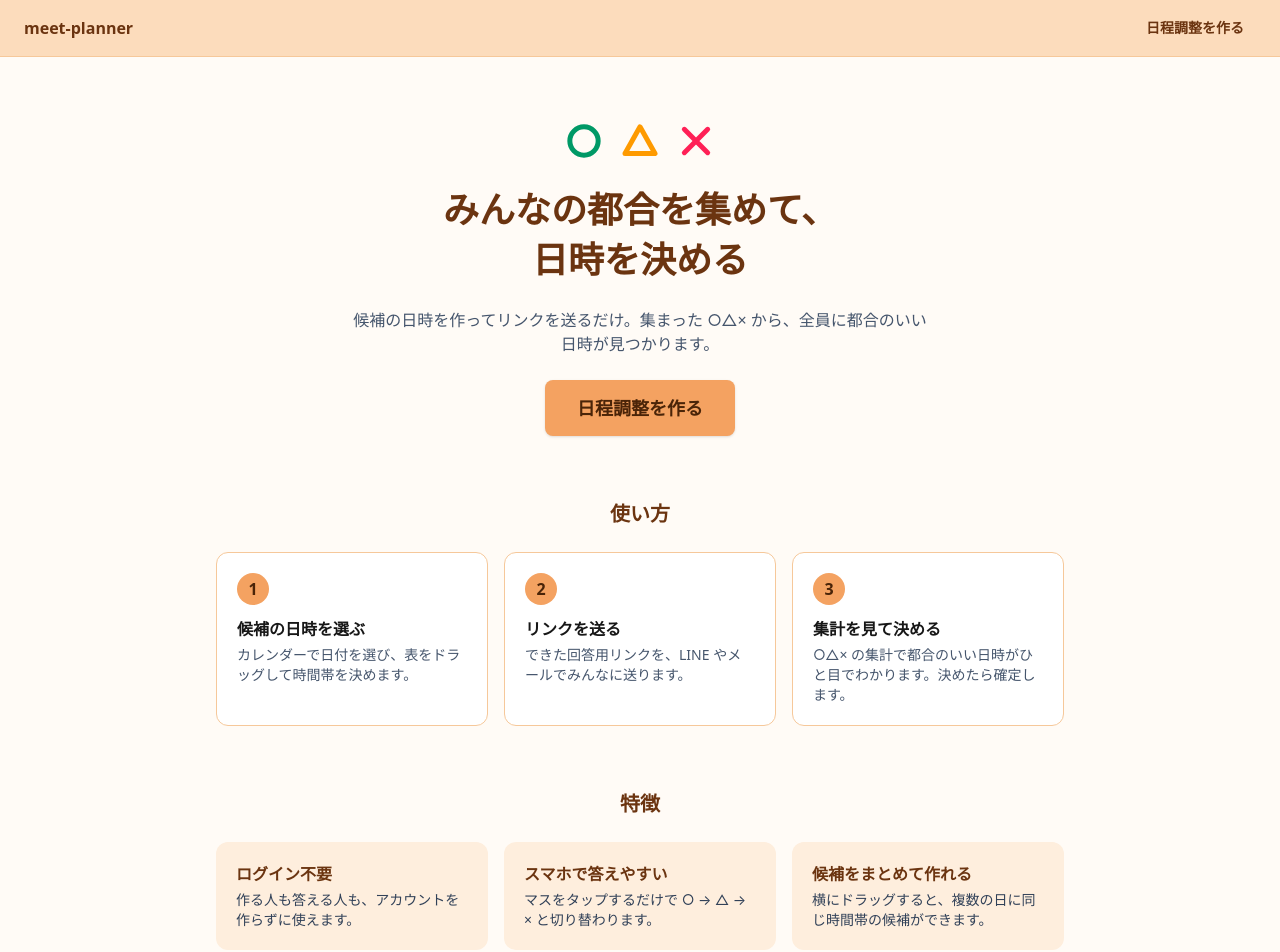
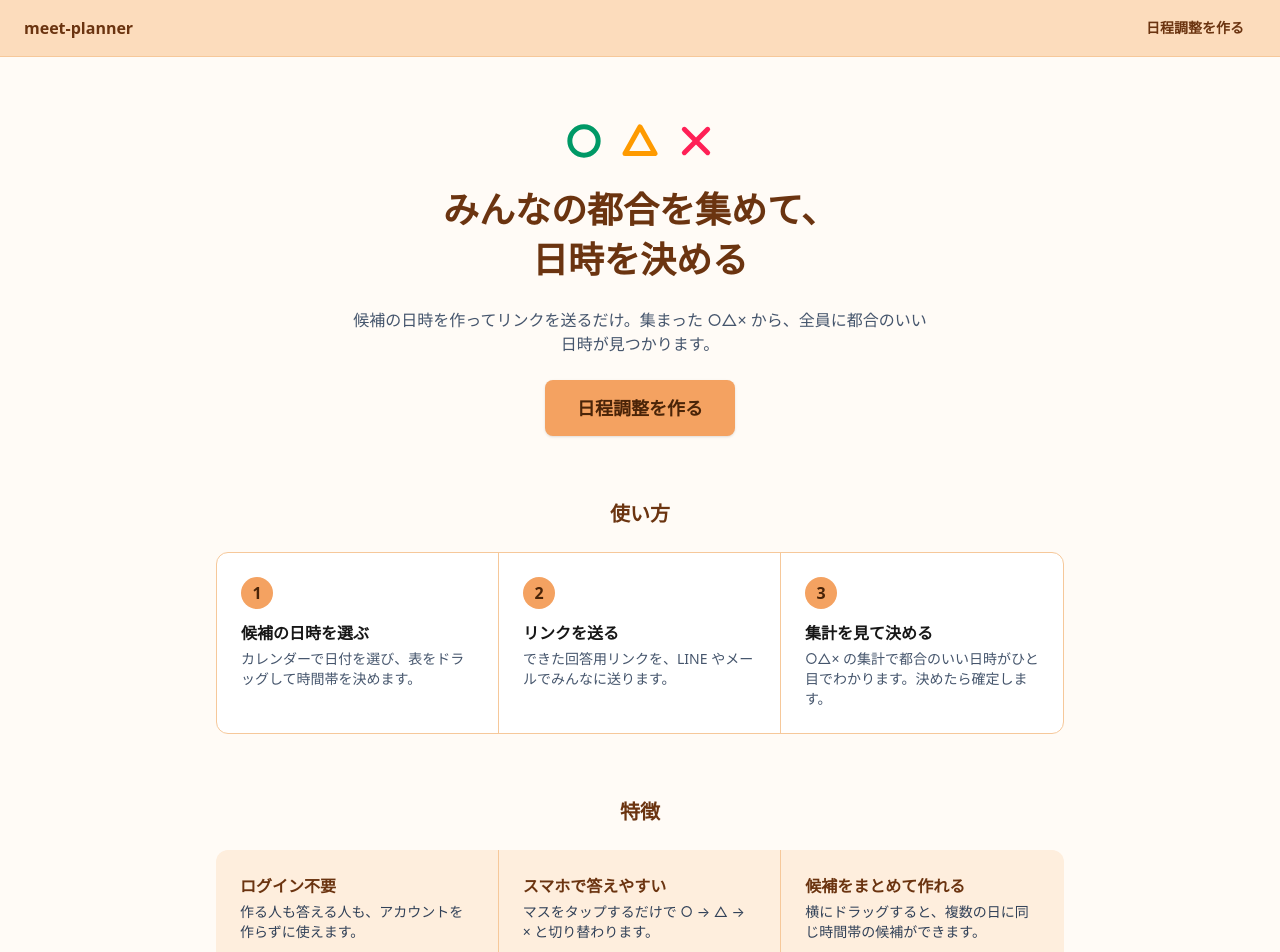
Before and after one commit to hirohito-doi/meet-planner, a Next.js app: page / in a window 1280 px wide. Shown: the top 952 px of the page. Built offline with nearby package versions, Linux system fonts and the light colour scheme; no server answers.

Commit message:
style(app): group steps and features into one box each
Co-Authored-By: Claude Opus 5.5 <noreply@anthropic.com>

```diff
--- a/app/page.tsx
+++ b/app/page.tsx
@@ -36,9 +36,9 @@ export default function Home() {
           <h2 id="steps" className="text-center text-xl font-bold text-accent-soft-ink">
             使い方
           </h2>
-          <ol className="mt-6 grid gap-4 sm:grid-cols-3">
+          <ol className="mt-6 grid divide-y divide-line rounded-xl border border-line bg-white sm:grid-cols-3 sm:divide-x sm:divide-y-0">
             {STEPS.map((step, i) => (
-              <li key={step.title} className="rounded-xl border border-line bg-white p-5">
+              <li key={step.title} className="p-6">
                 <span className="flex size-8 items-center justify-center rounded-full bg-accent font-bold text-on-accent">{i + 1}</span>
                 <h3 className="mt-3 font-bold">{step.title}</h3>
                 <p className="mt-1 text-sm text-slate-600">{step.body}</p>
@@ -51,9 +51,9 @@ export default function Home() {
           <h2 id="features" className="text-center text-xl font-bold text-accent-soft-ink">
             特徴
           </h2>
-          <ul className="mt-6 grid gap-4 sm:grid-cols-3">
+          <ul className="mt-6 grid divide-y divide-line rounded-xl bg-accent-soft sm:grid-cols-3 sm:divide-x sm:divide-y-0">
             {FEATURES.map((feature) => (
-              <li key={feature.title} className="rounded-xl bg-accent-soft p-5">
+              <li key={feature.title} className="p-6">
                 <h3 className="font-bold text-accent-soft-ink">{feature.title}</h3>
                 <p className="mt-1 text-sm text-slate-700">{feature.body}</p>
               </li>
```
Also changed, not shown: 2 other files (tests, documents, lock files or other folders).
